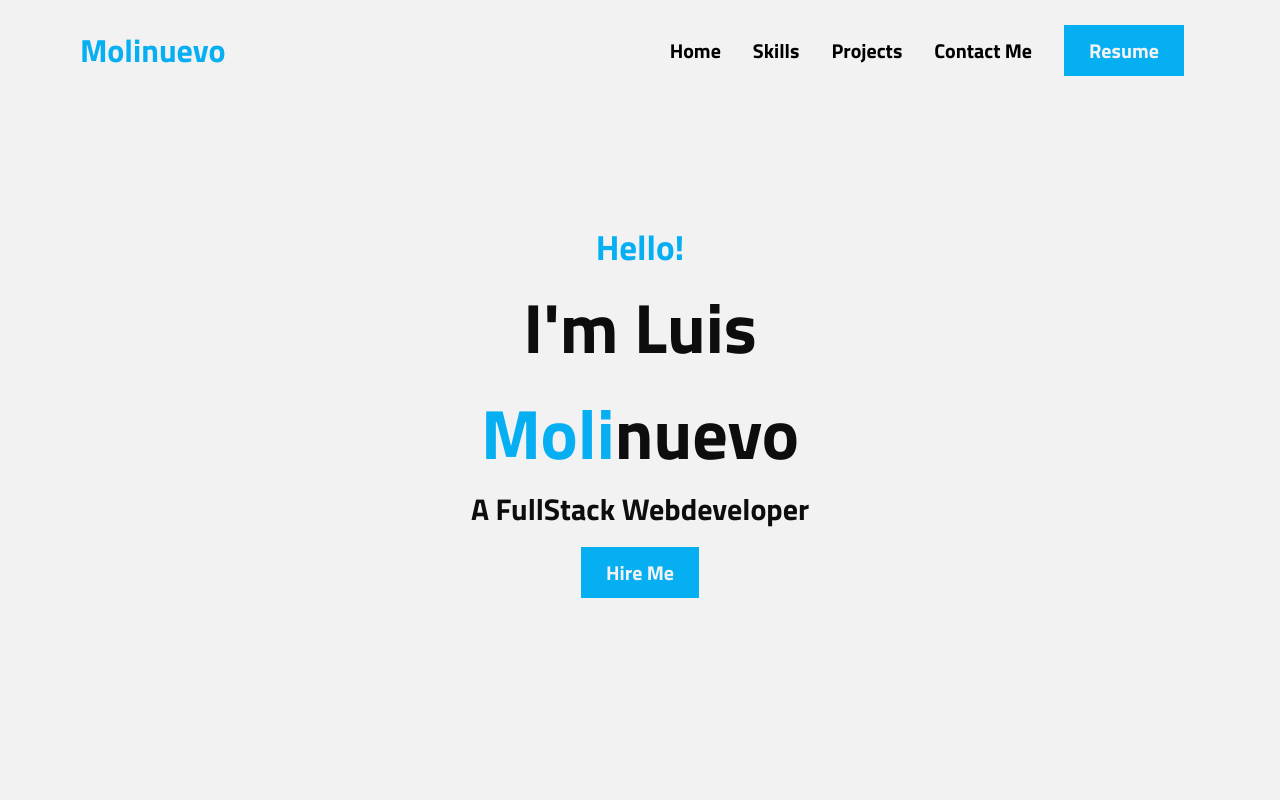
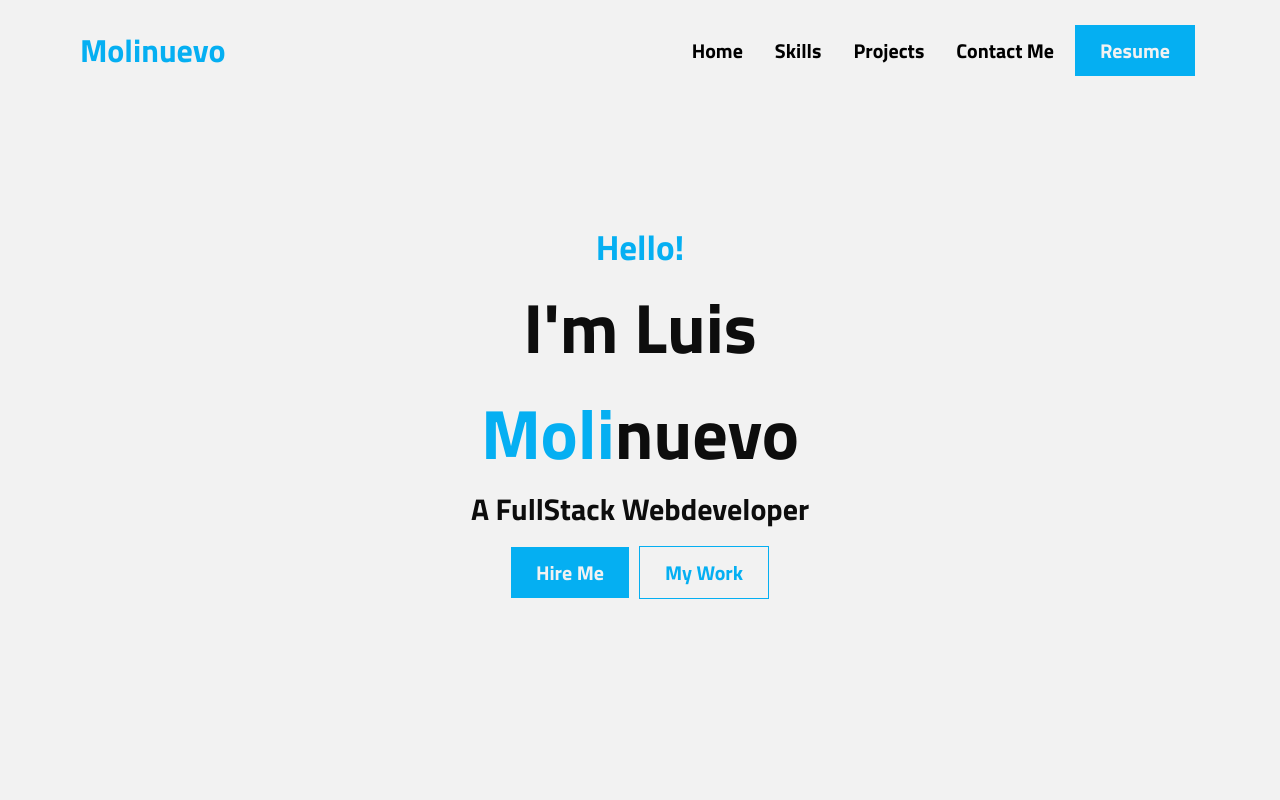
Before and after one commit to luismolinuevo/webportfolio, a React (Vite) app in the folder my-app/: page / in a window 1280 px wide. Shown: the top 800 px of the page. Built offline with nearby package versions, Linux system fonts and the light colour scheme.

Commit message:
added my work button to landing page

```diff
--- a/my-app/src/pages/Contact.jsx
+++ b/my-app/src/pages/Contact.jsx
@@ -60,7 +60,7 @@ const Contact = () => {
             </form>
 
             {
-              isGood ? <div className='center'><Alert serverity="success" variant='outlined'>Email Sent!!!!</Alert></div> : ""
+              isGood ? <div className='center'><Alert serverity="success" variant='outlined'>Success!</Alert></div> : ""
             }
             {
               isError ? <div className='center'><Alert serverity="error" variant='outlined'>"Error"</Alert></div> : ""
--- a/my-app/src/pages/LandingPage.jsx
+++ b/my-app/src/pages/LandingPage.jsx
@@ -17,6 +17,7 @@ const LandingPage = () => {
                     <p className = "intro">A FullStack Webdeveloper</p>
                     <div className='homeBottom'>
                       <a className="contact-button" href="#contact-me">Hire Me</a>
+                      <a className="viewwork" href='#projects'>My Work</a>
                     </div>
                   </div>
                 </div>
--- a/my-app/src/styles/Contactme.css
+++ b/my-app/src/styles/Contactme.css
@@ -73,7 +73,7 @@ form {
 .center {
     display: flex;
     justify-content: center;
-    padding: 20px;
+    padding-top: 20px;
 }
 
 @media (max-width: 768px) {
--- a/my-app/src/styles/Landingpage.css
+++ b/my-app/src/styles/Landingpage.css
@@ -43,21 +43,30 @@
 }
 
 .contact-button{
+    margin: 5px;
     padding: 10px 25px;
-    /* background-color: #8CA672; */
     color:#F2F2F2;
     background-color: #05AFF2;
     border: none;
     text-decoration: none;
-    /* color: #8C613B; */
     font-weight: bold;
     font-size: 20px;
-    transition: 0.8s;
     overflow: hidden;
 }
 
 .accent {
     color:#05AFF2;
+}
+
+.viewwork {
+    margin: 5px;
+    padding: 10px 25px;
+    color:#05AFF2;
+    text-decoration: none;
+    border: 1px solid #05AFF2;
+    font-weight: bold;
+    font-size: 20px;
+    overflow: hidden;
 }
 
 
```
